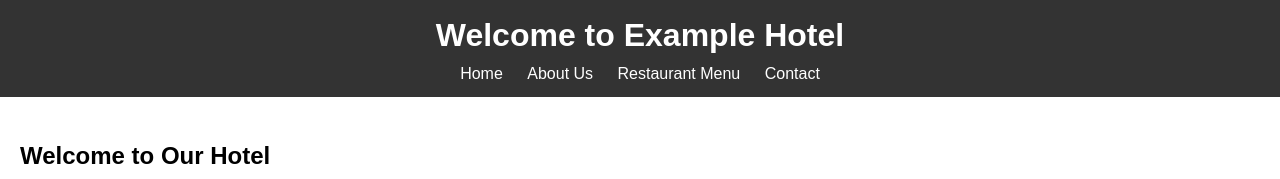
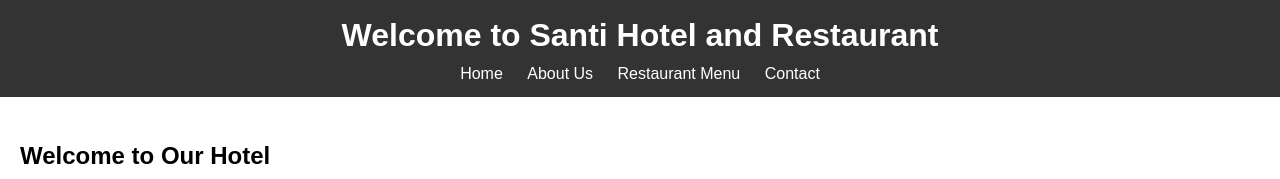
Before and after one commit to Lkhanaajav/NarHotel, a plain HTML site: page index.html in a window 1280 px wide. Shown: the top 179 px of the page. Drawn offline with Linux system fonts and the light colour scheme.

Commit message:
Update index.html

```diff
--- a/index.html
+++ b/index.html
@@ -6,7 +6,7 @@
 </head>
 <body>
     <header>
-        <h1>Welcome to Example Hotel</h1>
+        <h1>Welcome to Santi Hotel and Restaurant</h1>
         <nav>
             <ul>
                 <li><a href="index.html">Home</a></li>
```
